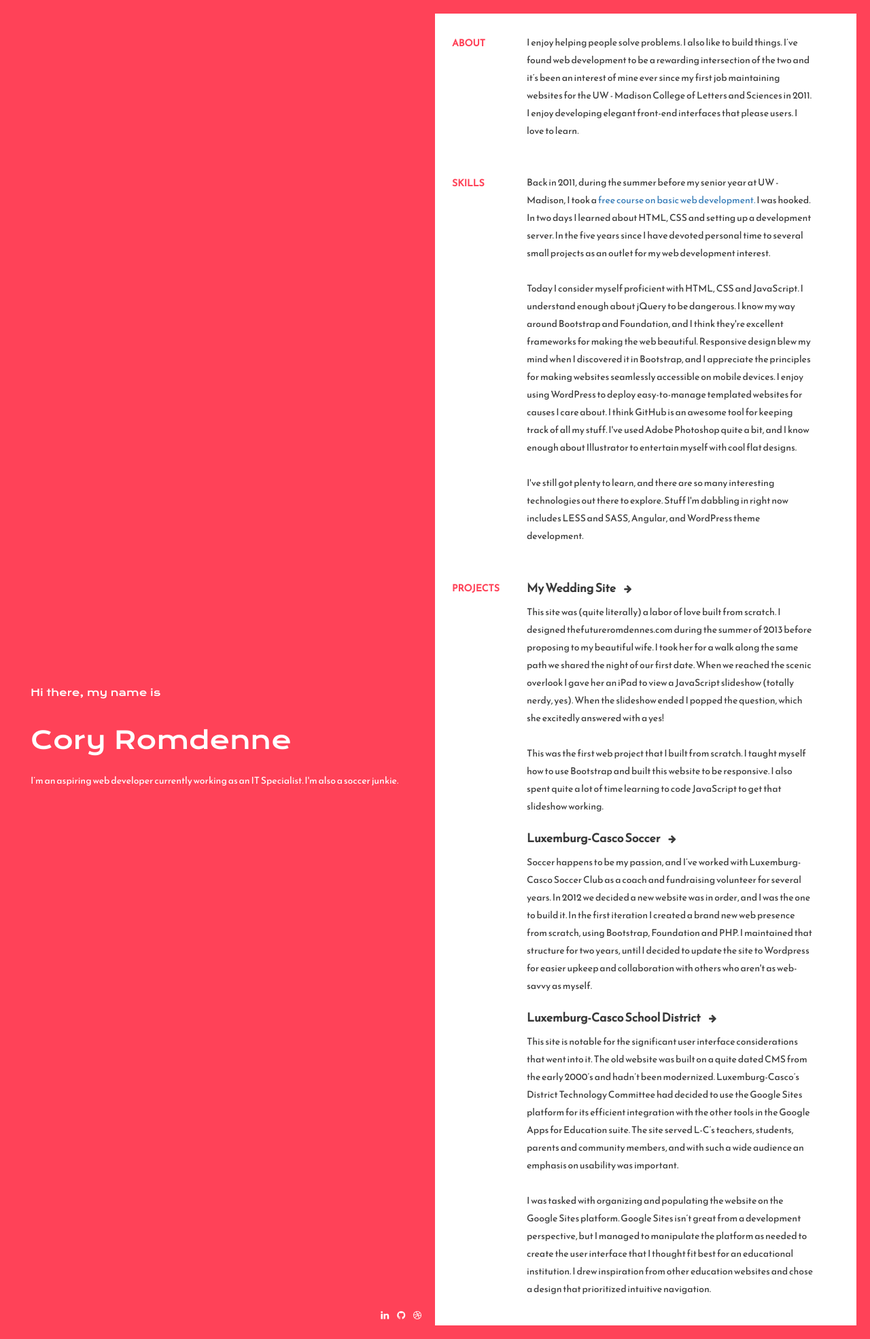
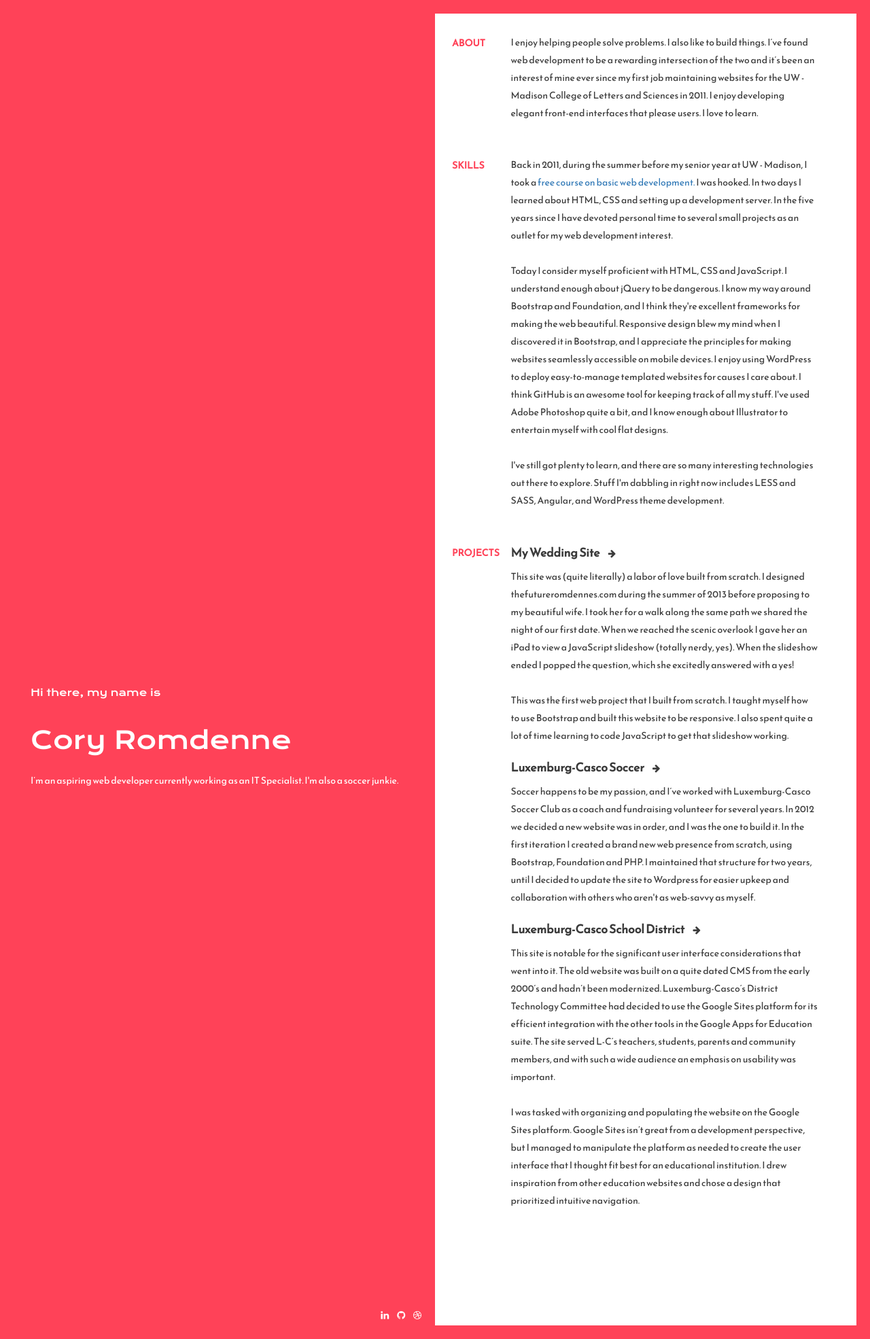
Before and after one commit to cromdenne/Personal-Website, a PHP site: page / in a window 1280 px wide. Shown: the whole page at 68% size. Run offline with PHP 8.4, Linux system fonts and the light colour scheme.

Commit message:
Right pane spacing
Updated CSS to more effectively use space with responsiveness.

```diff
--- a/css/two.css
+++ b/css/two.css
@@ -130,10 +130,6 @@ h1, h2, h3, h4, h5, h6 {
     right: 40px;
     bottom: 30px;
     float: right;
-} @media (min-width: 760px) {
-    .left-footer {
-
-    }
 }
 
 .social {
@@ -148,15 +144,23 @@ h1, h2, h3, h4, h5, h6 {
     color: #3a3a3a;
 }
 
+.about-container, .skills-container, .projects-container {
+    clear: both;
+    display: block;
+}
+
 .about-tag, .skills-tag, .projects-tag {
     color: #ff4258;
     font-weight: bold;
 } @media (min-width: 1024px) {
     .about-tag, .skills-tag, .projects-tag {
-        clear: both;
         float: left;
-        width: 80px;
+        width: 10%;
         margin-right: 30px;
+    }
+    .about-text, .skills-text, .projects {
+        float: left;
+        width: 80%;
     }
 }
 
@@ -166,26 +170,7 @@ h1, h2, h3, h4, h5, h6 {
 .about-text {
     line-height: 26px;
     margin-bottom: 50px;
-} @media (min-width: 1024px) {
-    .about-text {
-        float: left;
-        width: 75%;
-        max-width: 500px;
-    }
 }
-
-/* unused link effects
-.about-text a {
-    padding: 0 4px 2px 4px;
-    border-bottom: 2px solid #A3C0FC;
-    font-weight: 400;
-    transition: background-color 0.3s, border-color 0.3s;
-}
-
-.about-text a:hover {
-    background-color: #E9F0FF;
-    border-color: #1560FB;
-} */
 
 /*===========================================================================*/
 /*  RIGHT PANE - SKILLS                                                      */
@@ -193,12 +178,6 @@ h1, h2, h3, h4, h5, h6 {
 .skills-text {
     line-height: 26px;
     margin-bottom: 50px;
-} @media (min-width: 1024px) {
-    .skills-text {
-        float: left;
-        width: 75%;
-        max-width: 500px;
-    }
 }
 
 /*===========================================================================*/
@@ -207,12 +186,6 @@ h1, h2, h3, h4, h5, h6 {
 .projects {
     line-height: 26px;
     margin-bottom: 25px;
-} @media (min-width: 1024px) {
-    .projects {
-        float: left;
-        width: 75%;
-        max-width: 500px;
-    }
 }
 
 .projects:last-child {
--- a/index.html
+++ b/index.html
@@ -58,11 +58,14 @@
         <div class="pane-right">
 
 
+            <div class="about-container">
                 <div class="about-tag">ABOUT</div>
                 <p class="about-text">
                     I enjoy helping people solve problems. I also like to build things. I’ve found web development to be a rewarding intersection of the two and it’s been an interest of mine ever since my first job maintaining websites for the UW - Madison College of Letters and Sciences in 2011. I enjoy developing elegant front-end interfaces that please users. I love to learn.
                 </p><!-- /.about-text -->
+            </div><!-- /.about-container -->
 
+            <div class="skills-container">
                 <div class="skills-tag">SKILLS</div>
                 <p class="skills-text">
                     Back in 2011, during the summer before my senior year at UW - Madison, I took a <a href="https://sts.doit.wisc.edu/index.aspx" target="_blank">free course on basic web development.</a> I was hooked. In two days I learned about HTML, CSS and setting up a development server. In the five years since I have devoted personal time to several small projects as an outlet for my web development interest.
@@ -71,7 +74,9 @@
                     <br><br>
                     I've still got plenty to learn, and there are so many interesting technologies out there to explore. Stuff I'm dabbling in right now includes LESS and SASS, Angular, and WordPress theme development.
                 </p><!-- /.skills-text -->
+            </div><!-- /.skills-container -->
 
+            <div class="projects-container">
                 <div class="projects-tag">PROJECTS</div>
                 <div class="projects">
 
@@ -96,8 +101,8 @@
                         <br><br>
                         I was tasked with organizing and populating the website on the Google Sites platform. Google Sites isn’t great from a development perspective, but I managed to manipulate the platform as needed to create the user interface that I thought fit best for an educational institution. I drew inspiration from other education websites and chose a design that prioritized intuitive navigation.
                     </p><!-- /.project-description -->
-
                 </div><!-- /.projects -->
+            </div><!-- /.projects-container -->
 
         </div><!-- /.pane-right -->
 
```
Lines whose indentation alone changed are shown as unchanged.
